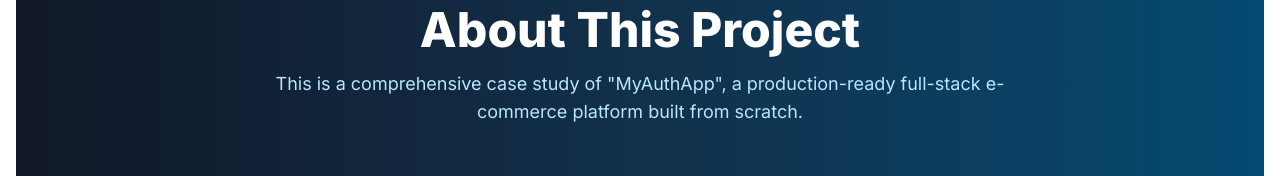
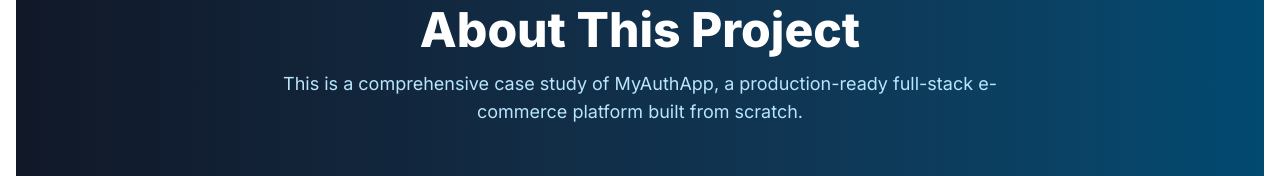
Before and after one commit to rahul-dev007/Next-js-E-commerce-Platform, a Next.js app: page /about in a window 1280 px wide. Shown: the part 170-346 px from the top of the page. Built offline with nearby package versions, Linux system fonts and the light colour scheme; no server answers.

Commit message:
fix: Resolve linting errors for Vercel build

```diff
--- a/src/app/about/page.js
+++ b/src/app/about/page.js
@@ -30,7 +30,7 @@
                 <div className="container mx-auto px-4">
                     <h1 className="text-4xl md:text-5xl font-extrabold">About This Project</h1>
                     <p className="mt-4 text-lg text-sky-200 max-w-3xl mx-auto">
-                        This is a comprehensive case study of "MyAuthApp", a production-ready full-stack e-commerce platform built from scratch.
+                        This is a comprehensive case study of MyAuthApp, a production-ready full-stack e-commerce platform built from scratch.
                     </p>
                 </div>
             </header>
--- a/src/app/admin/dashboard/page.js
+++ b/src/app/admin/dashboard/page.js
@@ -49,7 +49,7 @@
           Welcome back, {session?.user?.name}!
         </h1>
         <p className="mt-2 text-lg text-gray-600 dark:text-gray-400">
-          Here's a snapshot of your {userRole === 'superadmin' ? 'site' : 'contributions'}.
+          Here is a snapshot of your {userRole === 'superadmin' ? 'site' : 'contributions'}.
         </p>
       </div>
 
--- a/src/app/cart/page.js
+++ b/src/app/cart/page.js
@@ -89,7 +89,7 @@
                     <div className="text-center py-20 bg-white dark:bg-gray-800 rounded-lg shadow-md">
                         <ShoppingCart size={64} className="mx-auto text-gray-400" />
                         <h2 className="mt-6 text-2xl font-semibold text-gray-700 dark:text-gray-300">Your cart is empty</h2>
-                        <p className="mt-2 text-gray-500 dark:text-gray-400">Looks like you haven't added anything to your cart yet.</p>
+                        <p className="mt-2 text-gray-500 dark:text-gray-400">Looks like you haven no added anything to your cart yet.</p>
                         <Link href="/products" className="mt-6 inline-flex items-center gap-2 bg-indigo-600 text-white px-6 py-3 rounded-lg shadow-md hover:bg-indigo-700 transition">
                             <ArrowLeft size={20} />
                             Continue Shopping
--- a/src/app/login/page.js
+++ b/src/app/login/page.js
@@ -100,7 +100,7 @@
             Sign in to your account
           </h2>
           <p className="mt-2 text-sm text-gray-600 dark:text-gray-400">
-            Don't have an account?{" "}
+            Do not have an account?{" "}
             <Link
               href="/register"
               className="font-medium text-indigo-600 hover:text-indigo-500 dark:text-indigo-400 dark:hover:text-indigo-300"
```
